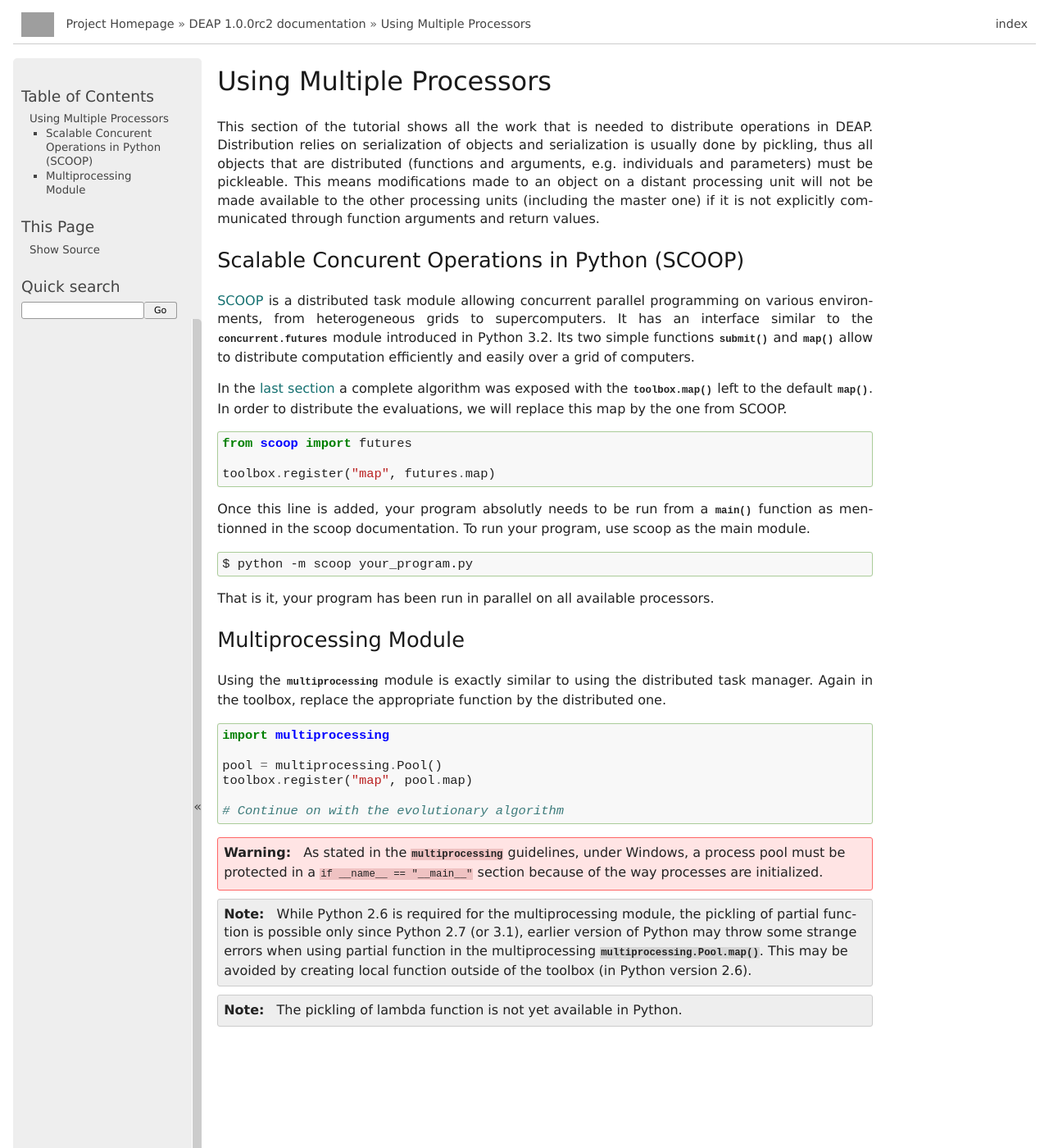
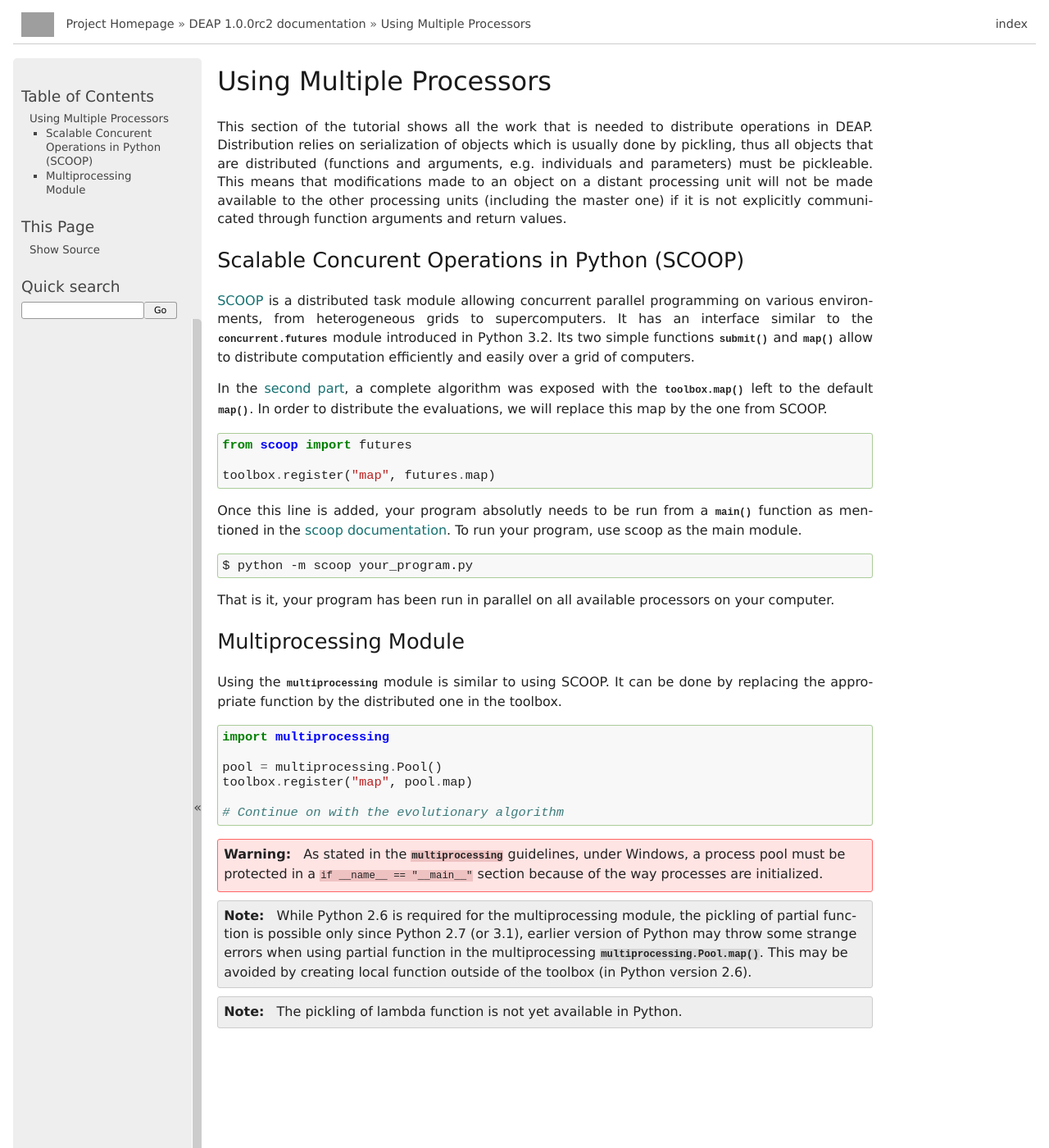
Before and after one commit to DEAP/deap, a Sphinx documentation site: the page built from doc/tutorials/basic/part4.rst, in a window 1280 px wide and 1400 px high. Shown: the whole window at 82% size. Built offline with Sphinx 7.4.7, drawn with Linux system fonts in a browser that asks for light colours; formulas are drawn with MathJax 3; pages that are not in the unit, such as notebooks, are missing from menus; grey boxes are pictures that could not be loaded.

Commit message:
Minor fixes to tutorial part 4.
--HG--
branch : dev

```diff
--- a/doc/tutorials/basic/part4.rst
+++ b/doc/tutorials/basic/part4.rst
@@ -3,14 +3,13 @@
 Using Multiple Processors
 =========================
 
-This section of the tutorial shows all the work that is needed to
-distribute operations in DEAP. Distribution relies on serialization of objects
-and serialization is usually done by pickling, thus all objects that are
-distributed (functions and arguments, e.g. individuals and parameters) must be
-pickleable. This means modifications made to an object on a distant processing
-unit will not be made available to the other processing units (including the
-master one) if it is not explicitly communicated through function arguments
-and return values.
+This section of the tutorial shows all the work that is needed to distribute
+operations in DEAP. Distribution relies on serialization of objects which is
+usually done by pickling, thus all objects that are distributed (functions and
+arguments, e.g. individuals and parameters) must be pickleable. This means
+that modifications made to an object on a distant processing unit will not be
+made available to the other processing units (including the master one) if it
+is not explicitly communicated through function arguments and return values.
 
 Scalable Concurent Operations in Python (SCOOP)
 -----------------------------------------------
@@ -21,7 +20,7 @@ interface similar to the :mod:`concurrent.futures` module introduced in Python
 :func:`~scoop.futures.map` allow to distribute computation efficiently and
 easily over a grid of computers.
 
-In the :ref:`last section <using-tools>` a complete algorithm was exposed with
+In the :ref:`second part <using-tools>`, a complete algorithm was exposed with
 the :func:`toolbox.map` left to the default :func:`map`. In order to
 distribute the evaluations, we will replace this map by the one from SCOOP.
 ::
@@ -31,22 +30,24 @@ distribute the evaluations, we will replace this map by the one from SCOOP.
     toolbox.register("map", futures.map)
 
 Once this line is added, your program absolutly needs to be run from a
-:func:`main` function as mentionned in the scoop documentation. To run your
-program, use scoop as the main module.
+:func:`main` function as mentioned in the
+`scoop documentation <http://scoop.readthedocs.org/en/latest/usage.html>`_. To
+run your program, use scoop as the main module.
 
 .. code-block:: bash
 
     $ python -m scoop your_program.py
 
-That is it, your program has been run in parallel on all available processors.
+That is it, your program has been run in parallel on all available processors
+on your computer.
 
 .. _SCOOP: http://scoop.googlecode.com/
 
 Multiprocessing Module
 ----------------------
-Using the :mod:`multiprocessing` module is exactly similar to using the
-distributed task manager. Again in the
-toolbox, replace the appropriate function by the distributed one.
+Using the :mod:`multiprocessing` module is similar to using SCOOP. It can be
+done by replacing the appropriate function by the distributed one in the
+toolbox.
 ::
 
     import multiprocessing
```
